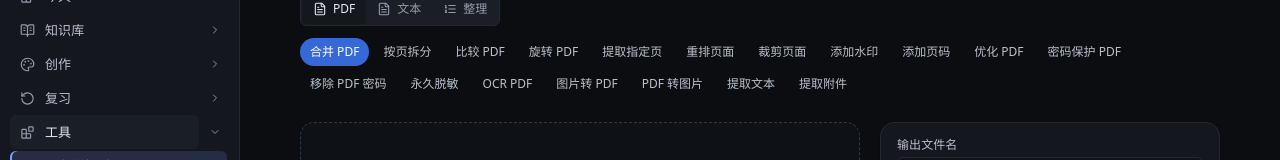
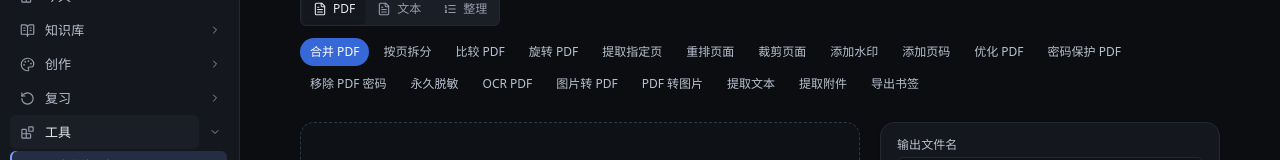
Before and after one commit to longtiandragon/ToolKnit, a Vue app: page /#/tools in a window 1280 px wide. Shown: the part 159-319 px from the top of the page. Built offline with nearby package versions, Linux system fonts and the light colour scheme.

Commit message:
feat: export pdf bookmark trees

```diff
--- /dev/null
+++ b/src/lib/pdf-outline.ts
@@ -0,0 +1,75 @@
+import { cleanOutputName } from './file-tools'
+
+export const PDF_OUTLINE_MAX_ITEMS = 4096
+export const PDF_OUTLINE_MAX_DEPTH = 32
+export const PDF_OUTLINE_MAX_TITLE_CHARS = 512
+export const PDF_OUTLINE_MAX_URL_CHARS = 2048
+
+export interface PdfOutlineItem {
+  title: string
+  url?: string
+  newWindow?: boolean
+  bold?: boolean
+  italic?: boolean
+  color?: string
+  hasDestination: boolean
+  items: PdfOutlineItem[]
+}
+
+export interface PdfOutlineReport {
+  version: 1
+  fileName: string
+  itemCount: number
+  truncated: boolean
+  items: PdfOutlineItem[]
+}
+
+function recordOf(value: unknown): Record<string, unknown> | undefined {
+  return value && typeof value === 'object' ? value as Record<string, unknown> : undefined
+}
+
+function colorHex(value: unknown) {
+  if (!Array.isArray(value) || value.length !== 3 || value.some((item) => typeof item !== 'number' || !Number.isFinite(item))) return undefined
+  return `#${value.map((item) => Math.max(0, Math.min(255, Math.round(item as number))).toString(16).padStart(2, '0')).join('')}`
+}
+
+export function buildPdfOutlineReport(fileName: string, outline: unknown) {
+  const state = { count: 0, truncated: false }
+  const normalize = (nodes: unknown, depth: number): PdfOutlineItem[] => {
+    if (!Array.isArray(nodes)) return []
+    if (depth > PDF_OUTLINE_MAX_DEPTH) {
+      state.truncated = true
+      return []
+    }
+    const items: PdfOutlineItem[] = []
+    for (const raw of nodes) {
+      if (state.count >= PDF_OUTLINE_MAX_ITEMS) {
+        state.truncated = true
+        break
+      }
+      const node = recordOf(raw) ?? {}
+      state.count += 1
+      const title = typeof node.title === 'string' && node.title.trim() ? node.title.trim().slice(0, PDF_OUTLINE_MAX_TITLE_CHARS) : '未命名书签'
+      const url = typeof node.url === 'string' && node.url.trim() ? node.url.trim().slice(0, PDF_OUTLINE_MAX_URL_CHARS) : undefined
+      items.push({
+        title,
+        ...(url ? { url } : {}),
+        ...(typeof node.newWindow === 'boolean' ? { newWindow: node.newWindow } : {}),
+        ...(typeof node.bold === 'boolean' ? { bold: node.bold } : {}),
+        ...(typeof node.italic === 'boolean' ? { italic: node.italic } : {}),
+        ...(colorHex(node.color) ? { color: colorHex(node.color) } : {}),
+        hasDestination: node.dest !== undefined && node.dest !== null,
+        items: normalize(node.items, depth + 1),
+      })
+    }
+    return items
+  }
+
+  const items = normalize(outline, 0)
+  const report: PdfOutlineReport = { version: 1, fileName, itemCount: state.count, truncated: state.truncated, items }
+  return JSON.stringify(report, null, 2)
+}
+
+export function pdfOutlineOutputName(sourceName: string) {
+  return `${cleanOutputName(sourceName)}-bookmarks.json`
+}
--- a/src/lib/pdf-worker.ts
+++ b/src/lib/pdf-worker.ts
@@ -1,6 +1,6 @@
 import type { PdfAttachmentMime } from './pdf-attachments'
 
-export type PdfTaskOperation = 'merge' | 'split' | 'compare' | 'rotate' | 'extract' | 'reorder' | 'watermark' | 'page-number' | 'crop' | 'text' | 'attachments' | 'pdf-to-image' | 'compress' | 'redact' | 'ocr'
+export type PdfTaskOperation = 'merge' | 'split' | 'compare' | 'rotate' | 'extract' | 'reorder' | 'watermark' | 'page-number' | 'crop' | 'text' | 'attachments' | 'bookmarks' | 'pdf-to-image' | 'compress' | 'redact' | 'ocr'
 
 export interface PdfTaskInput { name: string; data: ArrayBuffer }
 
--- a/src/views/BatchView.vue
+++ b/src/views/BatchView.vue
@@ -92,7 +92,7 @@ const groups: [ToolGroup, string, string, string][] = [
 ]
 
 const operationMap: Record<ToolGroup, ToolOption[]> = {
-  pdf: [['merge', '合并 PDF'], ['split', '按页拆分'], ['compare', '比较 PDF'], ['rotate', '旋转 PDF'], ['extract', '提取指定页'], ['reorder', '重排页面'], ['crop', '裁剪页面'], ['watermark', '添加水印'], ['page-number', '添加页码'], ['compress', '优化 PDF'], ['protect', '密码保护 PDF'], ['decrypt', '移除 PDF 密码'], ['redact', '永久脱敏'], ['ocr', 'OCR PDF'], ['images-to-pdf', '图片转 PDF'], ['pdf-to-image', 'PDF 转图片'], ['text', '提取文本'], ['attachments', '提取附件']],
+  pdf: [['merge', '合并 PDF'], ['split', '按页拆分'], ['compare', '比较 PDF'], ['rotate', '旋转 PDF'], ['extract', '提取指定页'], ['reorder', '重排页面'], ['crop', '裁剪页面'], ['watermark', '添加水印'], ['page-number', '添加页码'], ['compress', '优化 PDF'], ['protect', '密码保护 PDF'], ['decrypt', '移除 PDF 密码'], ['redact', '永久脱敏'], ['ocr', 'OCR PDF'], ['images-to-pdf', '图片转 PDF'], ['pdf-to-image', 'PDF 转图片'], ['text', '提取文本'], ['attachments', '提取附件'], ['bookmarks', '导出书签']],
   image: [['convert', '转换图片'], ['resize', '缩放并压缩'], ['crop', '裁剪图片'], ['rotate', '旋转图片']],
   text: [['transform', '文本转换']],
   organize: [['rename-report', '命名预览'], ['dedupe-report', '哈希去重报告']]
@@ -123,6 +123,7 @@ const operationNotes: Record<string, string> = {
   ocr: '把扫描页面识别为本机文字，并生成可搜索的 PDF 副本',
   text: '导出 PDF 文字层，或查看 AcroForm 表单字段',
   attachments: '提取 PDF 内嵌附件；每个附件会写成独立新文件',
+  bookmarks: '导出 PDF 书签树为 JSON；只读，不改动原 PDF',
   convert: '在 PNG、JPG 与 WebP 之间转换',
   resize: '限制最大宽度并调整压缩质量',
   'image-crop': '按选区裁剪并批量导出',
@@ -161,6 +162,7 @@ const outputHint = computed(() => {
   if (group.value === 'pdf' && operation.value === 'decrypt') return isDesktop() ? '使用本机 qpdf 校验密码并生成新的无密码 PDF；原文件不会被覆盖' : '移除 PDF 密码需要 Windows 桌面版与本机 qpdf'
   if (group.value === 'pdf' && operation.value === 'ocr') return isDesktop() ? '使用 Windows 本机 OCR，原文件不会上传；输出会保留页面图片并附加文字层' : 'OCR PDF 需要 Windows 桌面版与本机 OCR 语言包'
   if (group.value === 'pdf' && operation.value === 'attachments') return '提取 PDF 内嵌附件为独立文件；单份 PDF 最多 128 个、单个 16 MB、总计 64 MB'
+  if (group.value === 'pdf' && operation.value === 'bookmarks') return '导出书签标题、层级、链接和目标存在性；超深或超大书签树会被安全截断'
   if (group.value === 'organize') return '仅生成预览报告，不修改原文件'
   return `将为 ${Math.max(files.value.length, 1)} 个输入生成新输出`
 })
--- a/src/workers/pdf-tools.worker.ts
+++ b/src/workers/pdf-tools.worker.ts
@@ -9,6 +9,7 @@ import type { PdfTaskInput, PdfTaskOutput, PdfTaskRequest } from '@/lib/pdf-work
 import { parseRedactionTerms, redactionRectangle, type PdfTextItemForRedaction } from '@/lib/pdf-redaction'
 import { buildPdfCompareReport, comparePdfPageSnapshots, PDF_COMPARE_TEXT_LIMIT, type PdfComparePageSnapshot } from '@/lib/pdf-compare'
 import { PDF_ATTACHMENT_MAX_BYTES, PDF_ATTACHMENT_MAX_COUNT, PDF_ATTACHMENT_MAX_TOTAL_BYTES, pdfAttachmentMime, pdfAttachmentOutputName } from '@/lib/pdf-attachments'
+import { buildPdfOutlineReport, pdfOutlineOutputName } from '@/lib/pdf-outline'
 
 pdfjs.GlobalWorkerOptions.workerSrc = workerUrl
 
@@ -187,6 +188,28 @@ async function runTask(taskId: string, request: PdfTaskRequest) {
       }
     }
     if (!extracted) throw new Error('所选 PDF 没有可提取的嵌入附件。')
+    return
+  }
+
+  if (request.operation === 'bookmarks') {
+    for (let index = 0; index < files.length; index += 1) {
+      const file = files[index]
+      const loading = pdfjs.getDocument({ data: file.data })
+      const document = await loading.promise
+      try {
+        const outline = await document.getOutline()
+        const report = buildPdfOutlineReport(file.name, outline)
+        await publish(taskId, ++outputSequence, {
+          name: pdfOutlineOutputName(file.name),
+          data: toBuffer(new TextEncoder().encode(report)),
+          mime: 'application/json',
+        })
+        postProgress(taskId, 10 + 84 * (index + 1) / files.length, `已导出“${file.name}”的书签目录。`)
+      } finally {
+        document.cleanup()
+        await loading.destroy()
+      }
+    }
     return
   }
 
```
Also changed, not shown: 2 other files (tests, documents, lock files or other folders).
